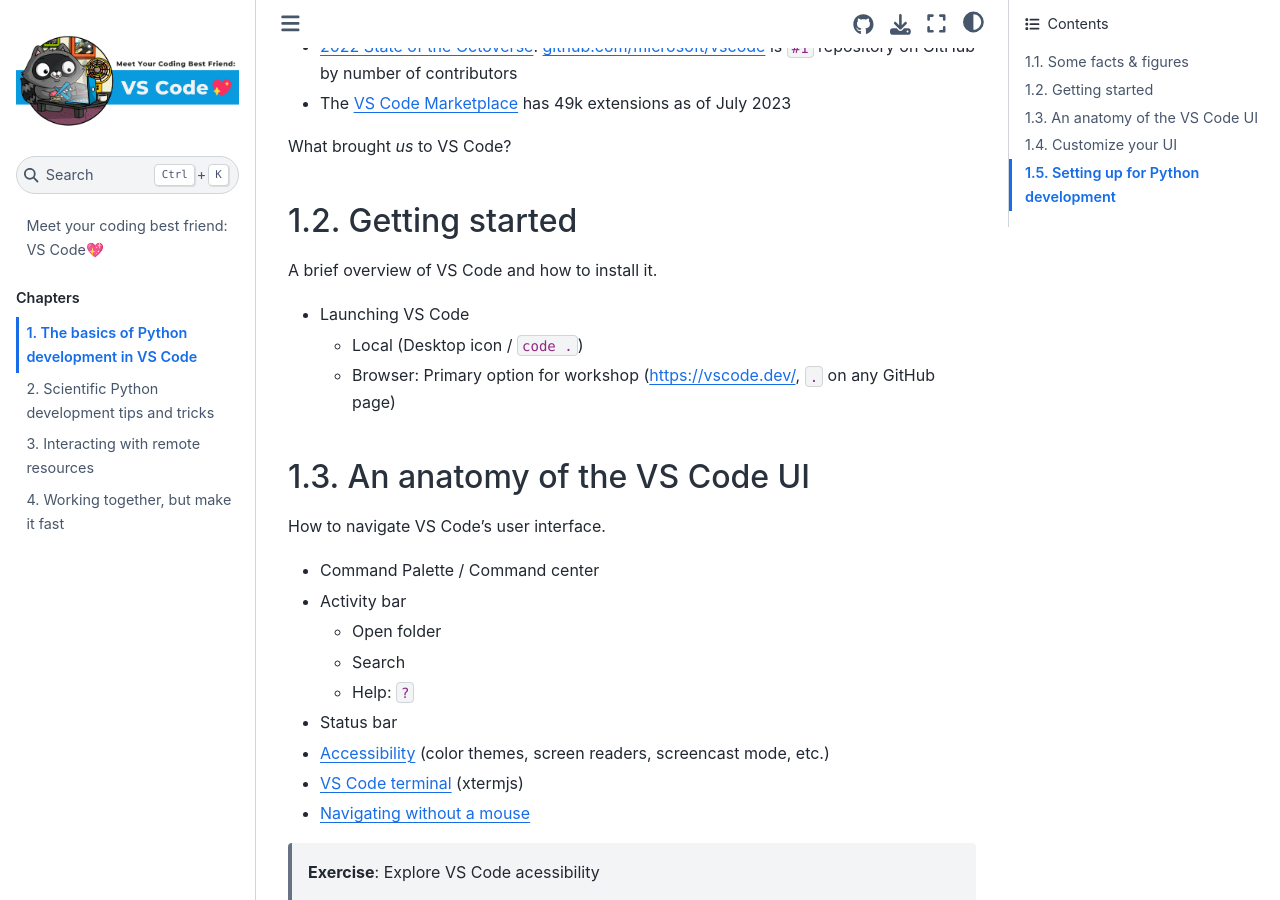
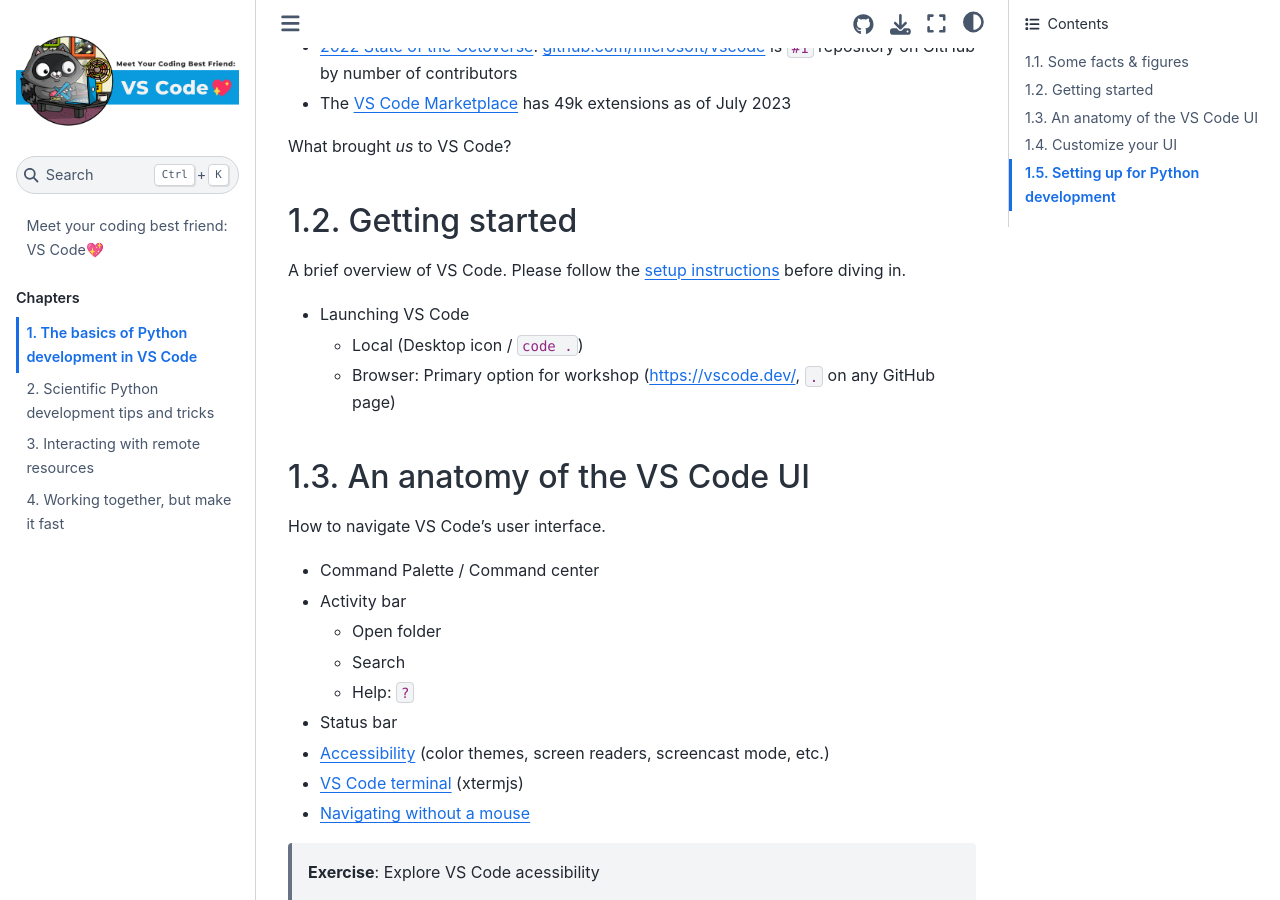
Before and after one commit to crazy4pi314/scipy-vscode-tutorial, a Jupyter Book: the page built from 1-basics.md, in a window 1280 px wide and 900 px high, scrolled down 808 px. Built offline with Jupyter Book 1.0.4 settings and Sphinx 7.4.7 and the Sphinx Book theme 1.1.4, drawn with Linux system fonts in a browser that asks for light colours.

Commit message:
add pointer to install instructions

```diff
--- a/1-basics.md
+++ b/1-basics.md
@@ -25,7 +25,7 @@
 
 ## Getting started
 
-A brief overview of VS Code and how to install it.
+A brief overview of VS Code. Please follow the [setup instructions](./README.md#setup-instructions) before diving in.
 
 
 - Launching VS Code
```
